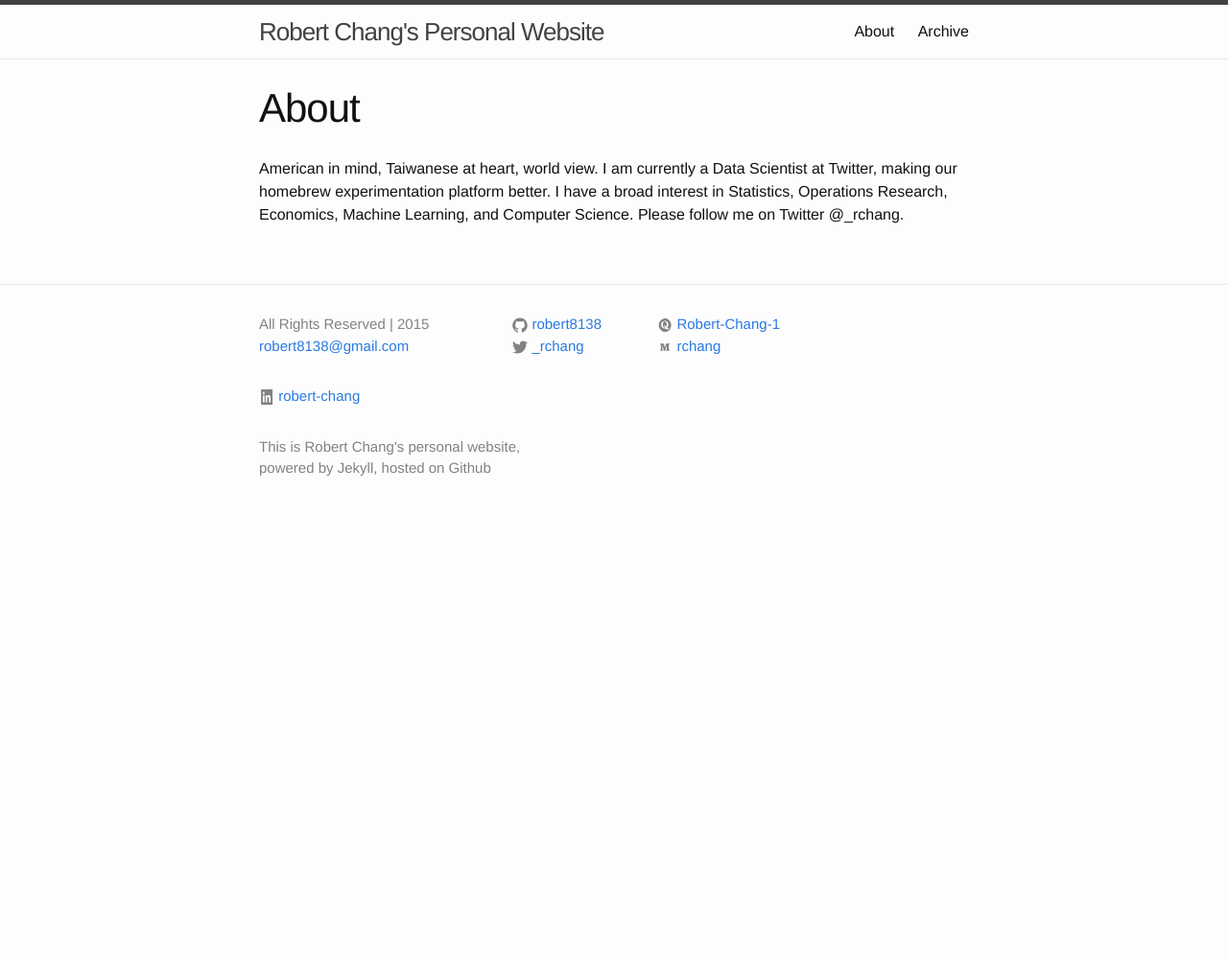
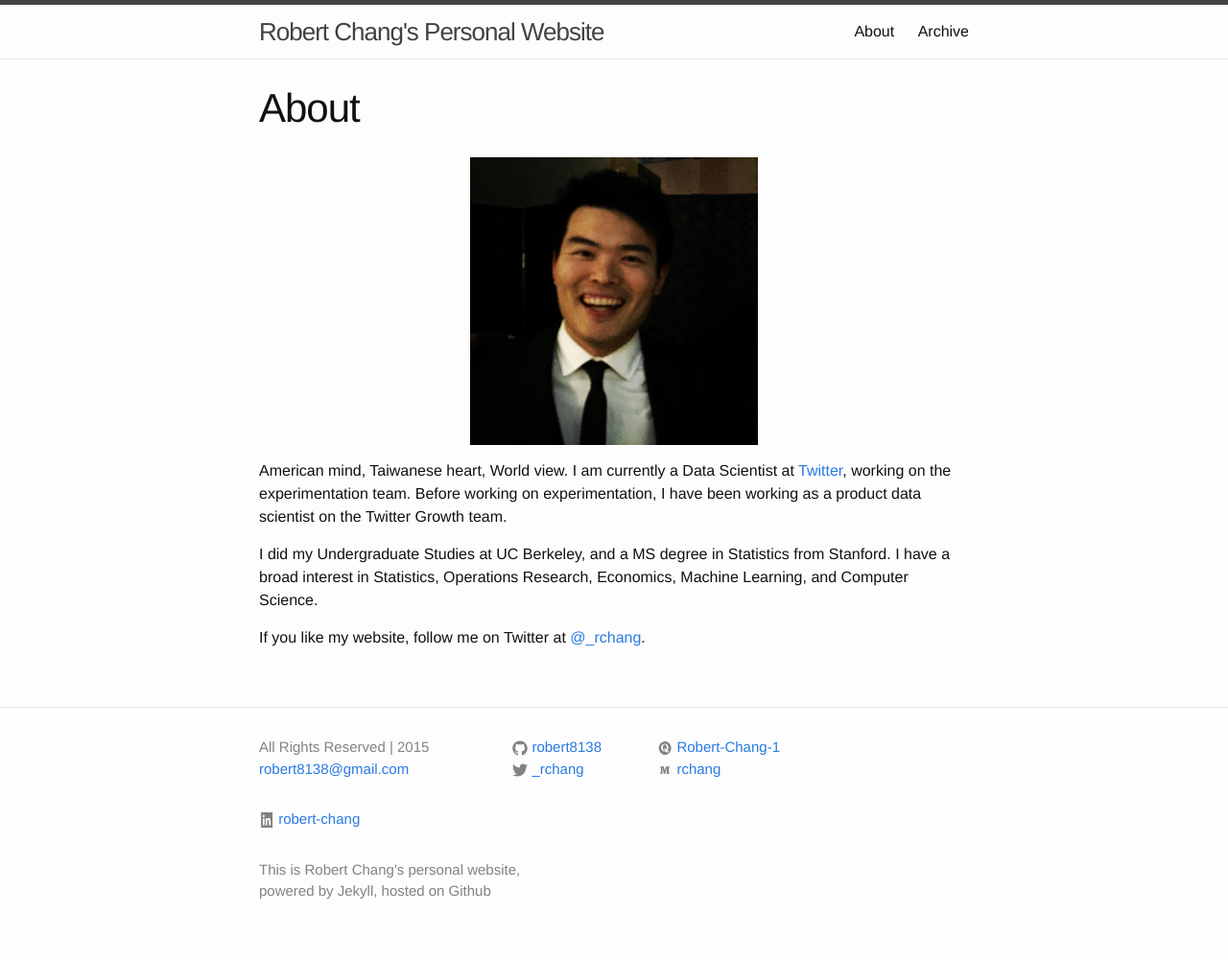
Before and after one commit to robert8138/robert8138.github.io, a Jekyll site: the page built from about.md, in a window 1280 px wide. Shown: the whole page at 96% size. Built offline with Jekyll 4.4.1, drawn with Linux system fonts in a browser that asks for light colours; before the commit the page ends 900 px from its top, so only the background shows below that.

Commit message:
Add a picture to about.md

```diff
--- a/about.md
+++ b/about.md
@@ -4,4 +4,12 @@ title: About
 permalink: /about/
 ---
 
-American in mind, Taiwanese at heart, world view. I am currently a Data Scientist at Twitter, making our homebrew experimentation platform better. I have a broad interest in Statistics, Operations Research, Economics, Machine Learning, and Computer Science. Please follow me on Twitter @_rchang.
+<p align="center">
+  <img src="/images/rchang_avatar_small.png">
+</p>
+
+American mind, Taiwanese heart, World view. I am currently a Data Scientist at [Twitter](http://twitter.com), working on the experimentation team. Before working on experimentation, I have been working as a product data scientist on the Twitter Growth team.
+
+I did my Undergraduate Studies at UC Berkeley, and a MS degree in Statistics from Stanford. I have a broad interest in Statistics, Operations Research, Economics, Machine Learning, and Computer Science.
+
+If you like my website, follow me on Twitter at [@_rchang](https://twitter.com/_rchang).
```
Also changed, not shown: images/rchang_avatar.png (added), images/rchang_avatar_small.png (added).
